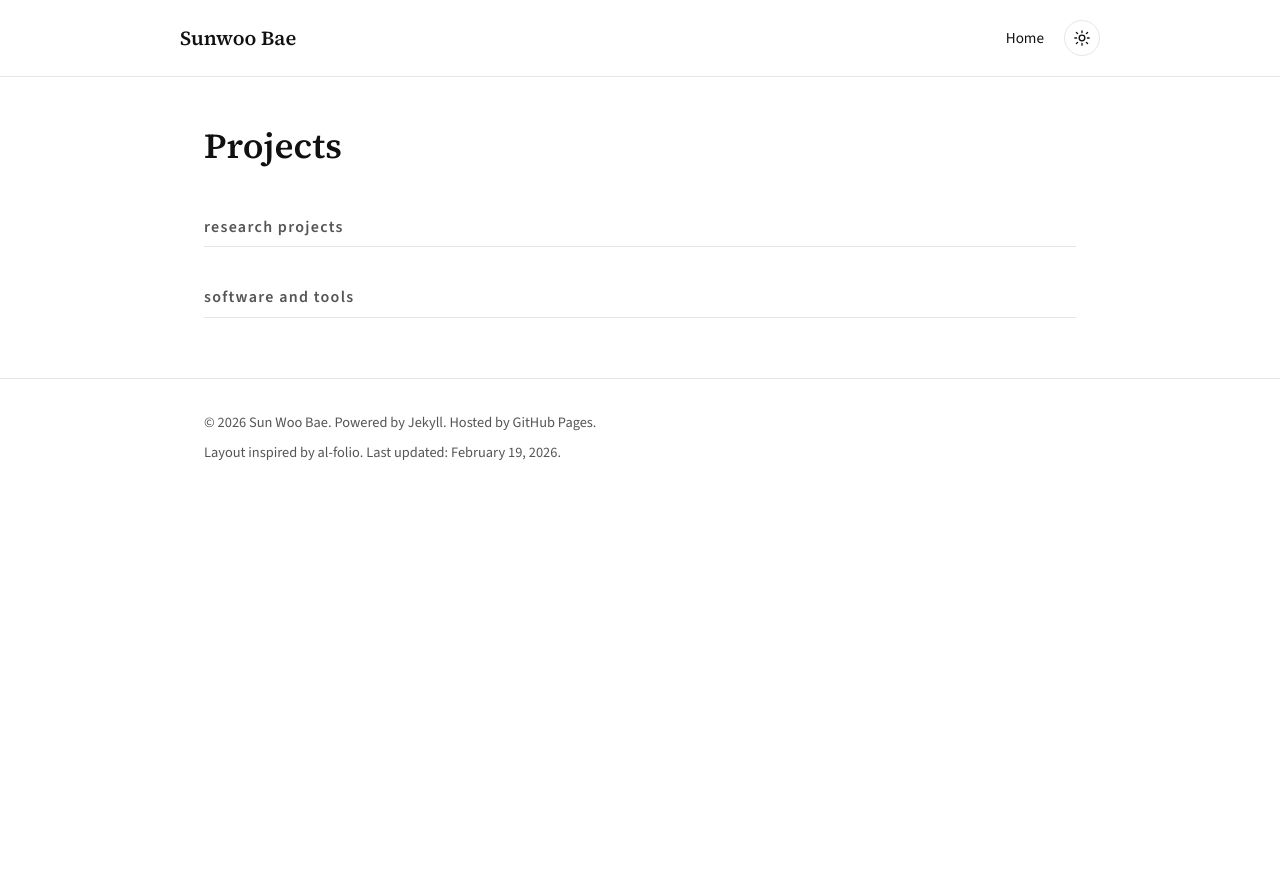
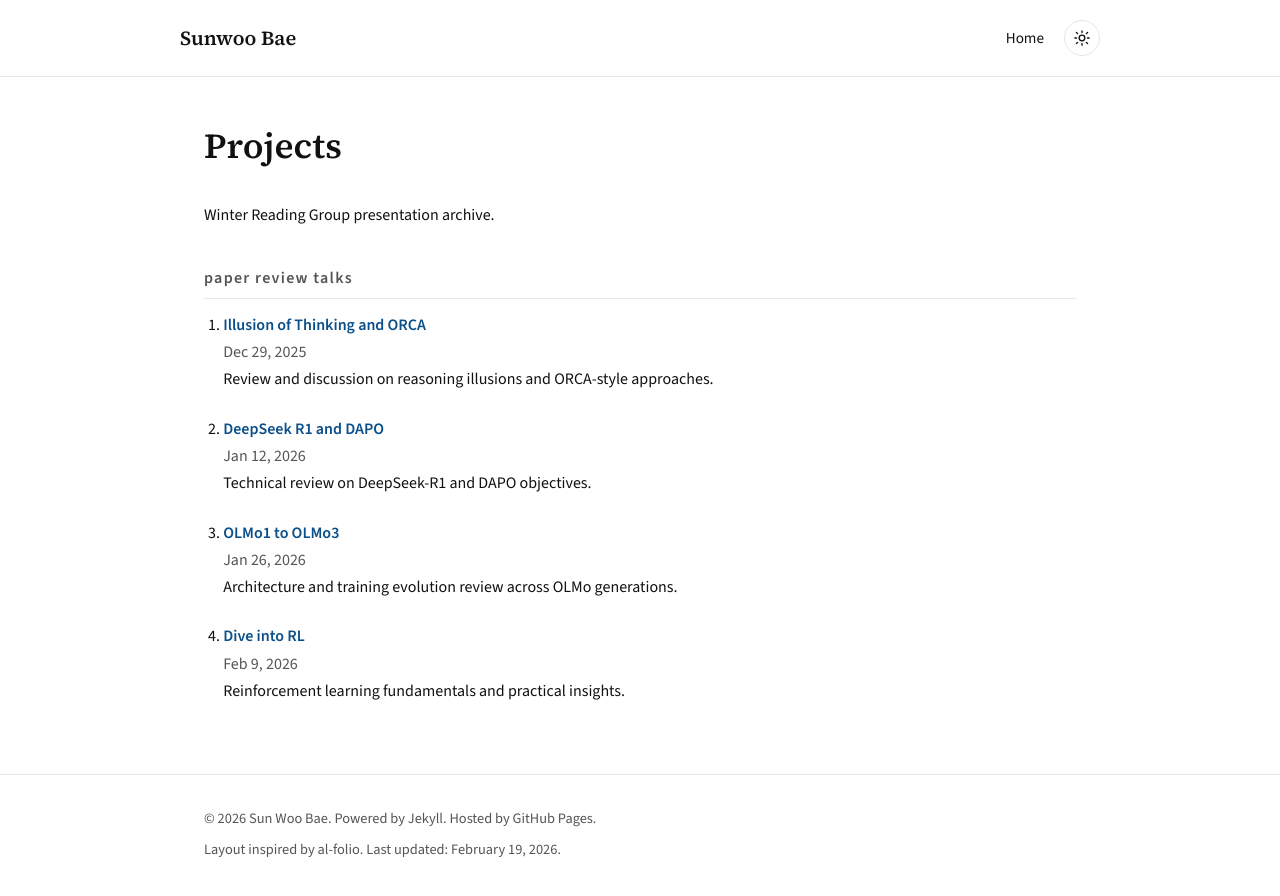
Before and after one commit to sunwoo02/sunwoo02.github.io, a Jekyll site: the page built from _pages/projects.md, in a window 1280 px wide. Shown: the top 896 px of the page. Built offline with Jekyll 4.4.1, drawn with Linux system fonts in a browser that asks for light colours.

Commit message:
Update projects.md

```diff
--- a/_pages/projects.md
+++ b/_pages/projects.md
@@ -3,12 +3,28 @@ title: Projects
 permalink: /projects/
 ---
 
-## research projects
-<ul class="project-list">
-  <!-- Add research projects here -->
-</ul>
+Winter Reading Group presentation archive.
 
-## software and tools
-<ul class="project-list">
-  <!-- Add software/tools here -->
-</ul>
+## paper review talks
+<ol class="pub-list">
+  <li>
+    <a href="{{ '/projects/illusion-and-orca/' | relative_url }}"><strong>Illusion of Thinking and ORCA</strong></a><br>
+    <span class="location">Dec 29, 2025</span><br>
+    Review and discussion on reasoning illusions and ORCA-style approaches.
+  </li>
+  <li>
+    <a href="{{ '/projects/deepseek-r1-and-dapo/' | relative_url }}"><strong>DeepSeek R1 and DAPO</strong></a><br>
+    <span class="location">Jan 12, 2026</span><br>
+    Technical review on DeepSeek-R1 and DAPO objectives.
+  </li>
+  <li>
+    <a href="{{ '/projects/olmo1-olmo3/' | relative_url }}"><strong>OLMo1 to OLMo3</strong></a><br>
+    <span class="location">Jan 26, 2026</span><br>
+    Architecture and training evolution review across OLMo generations.
+  </li>
+  <li>
+    <a href="{{ '/projects/dive-into-rl/' | relative_url }}"><strong>Dive into RL</strong></a><br>
+    <span class="location">Feb 9, 2026</span><br>
+    Reinforcement learning fundamentals and practical insights.
+  </li>
+</ol>
```
